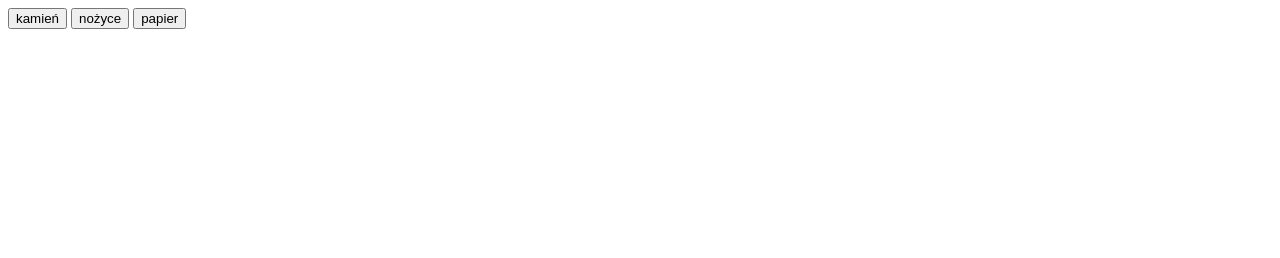
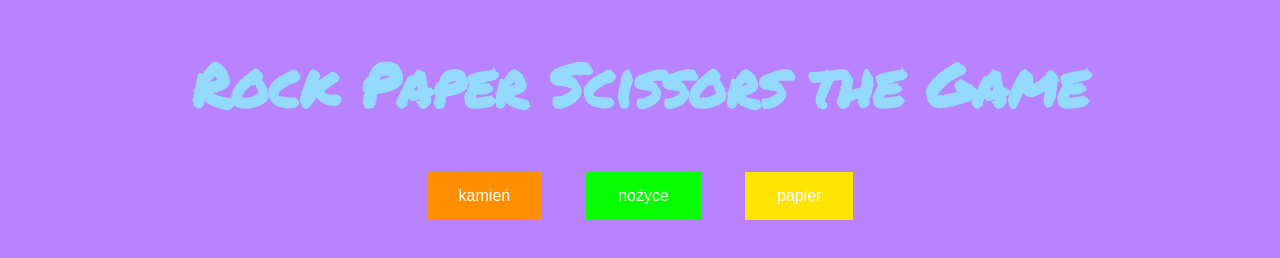
Before and after one commit to TomaszCichon919/javascript-prework, a website: page index.html in a window 1280 px wide. Drawn offline with nearby package versions, Linux system fonts and the light colour scheme; files that its build step writes are made by us from their sources; a web font is replaced by a local one.

Commit message:
add style

```diff
--- a/index.html
+++ b/index.html
@@ -6,11 +6,12 @@
 	<link rel="stylesheet" href="css/style.css">
 </head>
 <body>
+	<h1>Rock Paper Scissors  the Game</h1>
 	<div class="container">
 		<div id="buttons">
-			<button id="play-rock">kamień</button>
-			<button id="play-scissors">nożyce</button>
-			<button id="play-paper">papier</button>
+			<button id="play-rock" type="button">kamień</button>
+			<button id="play-scissors" type="button">nożyce</button>
+			<button id="play-paper" type="button">papier</button>
 		</div>
 		<div id="messages"></div>
 	</div>
--- a/js/script.js
+++ b/js/script.js
@@ -67,6 +67,8 @@ function playGame(playerInput){
   }
   let result = displayResult (computerMove, playerMove);
   printMessage('Wynik '+ result);
+
+  printResult (playerWin+ ' - '+ computerWin);
 }
 
 document.getElementById('play-rock').addEventListener('click', function(){
--- a/sass/style.scss
+++ b/sass/style.scss
@@ -0,0 +1,65 @@
+@import url('https://fonts.googleapis.com/css2?family=Inconsolata&family=Permanent+Marker&family=Roboto+Mono&family=Signika+Negative:wght@700&display=swap');
+body {
+    margin: auto;
+    background-color: #B983FF;
+}
+h1 {
+    font-size: 60px;
+    text-align: center;
+    font-family: "Permanent Marker", sans-serif;
+    color: #94DAFF
+}
+
+#buttons {
+
+    text-align: center;
+}
+
+#play-rock {
+    background-color: #FF8E00;
+    border: none;
+    color: white;
+    padding: 15px 32px;
+    text-align: center;
+    text-decoration: none;
+    display: inline-block;
+    font-size: 16px;
+    margin: 4px 20px;
+    cursor: pointer;
+  }
+
+  #play-paper {
+    background-color: #FFE400;
+    border: none;
+    color: white;
+    padding: 15px 32px;
+    text-align: center;
+    text-decoration: none;
+    display: inline-block;
+    font-size: 16px;
+    margin: 4px 20px;
+    cursor: pointer;
+  }
+
+  #play-scissors {
+    background-color: #06FF00;
+    border: none;
+    color: white;
+    padding: 15px 32px;
+    text-align: center;
+    text-decoration: none;
+    display: inline-block;
+    font-size: 16px;
+    margin: 4px 20px;
+    cursor: pointer;
+  }
+
+  #messages {
+    font-family: "Signika", sans-serif;
+    text-align: center;
+    margin-top: 50px;
+    line-height: 2;
+    font-size: 20px;
+    font-weight: 500;
+    color: #FFff;
+  }
```
Also changed, not shown: css/style.css (added), js/functions.js (line endings or trailing spaces), 1 other file.
